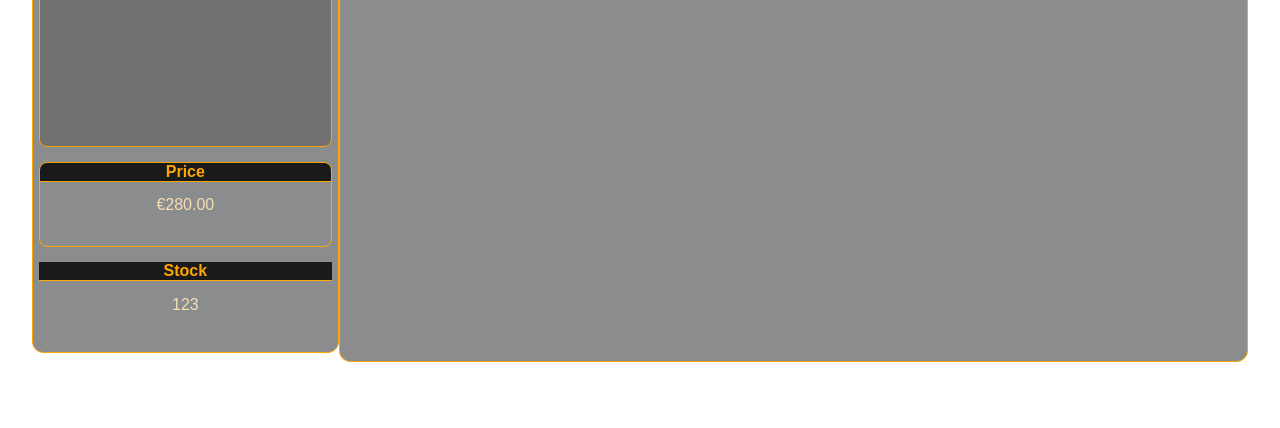
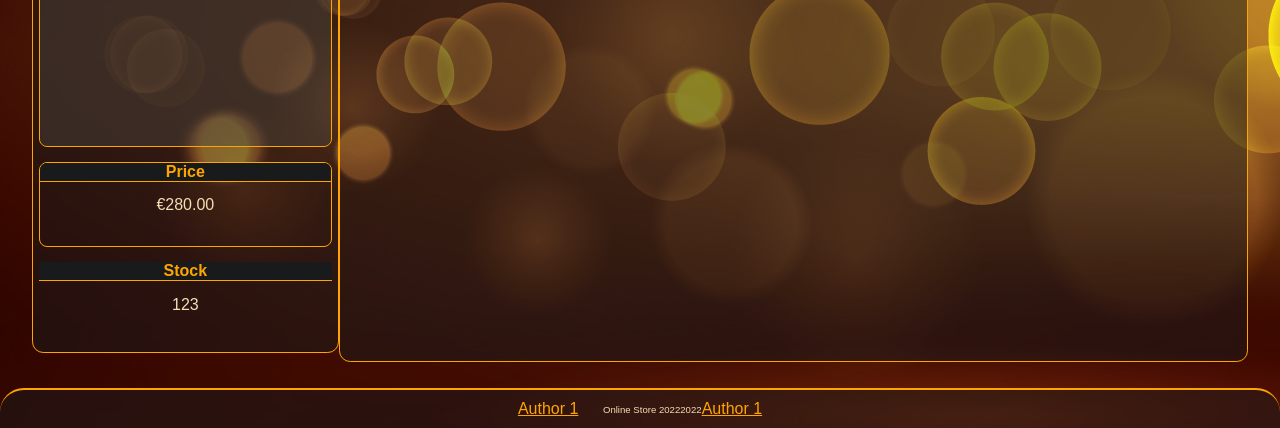
Before and after one commit to PetrAlexkulakov/Online-Store, a website built with webpack: page src/index.html in a window 1280 px wide. Shown: the part 372-800 px from the top of the page. Built offline with nearby package versions, Linux system fonts and the light colour scheme.

Commit message:
feat: add footer tp main page

```diff
--- a/src/index.html
+++ b/src/index.html
@@ -7,7 +7,7 @@
     <title>Online Store</title>
 </head>
 <body>
-    <header class="header-main">
+    <header class="header header-main">
         <div class="header__brand">
             <div class="logo">🛍</div>
             <h2 class="brand-name">Online Store</h2>
@@ -63,5 +63,12 @@
             <div class="products__items-products"></div>
         </div>
     </main>
+    <footer class="footer main-footer">
+        <a href="https://github.com/PetrAlexkulakov">Author 1</a>
+        <a href="https://rs.school/js/" class="course-logo"></a>
+        <p>Online Store 2022</p>
+        <p>2022</p>
+        <a href="https://github.com/Elena-Amelia">Author 1</a>
+    </footer>
 </body>
 </html>
--- a/src/scss/base.scss
+++ b/src/scss/base.scss
@@ -1,8 +1,9 @@
 @import './base-stuff/_variables.scss';
 @import './base-stuff/_extends';
 
-@import './main-page/header-main';
-@import './main-page/main-main';
+@import './main-page/_header-main';
+@import './main-page/_main-main';
+@import './main-page/_footer-main.scss';
 
 * {
     margin: 0;
--- /dev/null
+++ b/src/scss/main-page/_footer-main.scss
@@ -0,0 +1,17 @@
+footer{
+    display: flex;
+    align-items: center;
+    justify-content: center;
+    min-height: 5vh;
+    width: 100%;
+    background-color: $color-block-background;
+    color: $color-decoration;
+    border-top: 2px solid orange;
+    border-radius: 1.5rem 1.5rem 0 0;
+    font-size: 70%;
+    @extend %paddings-default;
+}
+.course-logo{
+    width: 2%;
+   // background-image: url('../../images/rsschool.png');
+}
--- a/src/scss/main-page/_header-main.scss
+++ b/src/scss/main-page/_header-main.scss
@@ -1,4 +1,4 @@
-.header-main{
+.header{
     display: flex;
     align-items: center;
     justify-content: space-between;
--- a/src/scss/main-page/_main-main.scss
+++ b/src/scss/main-page/_main-main.scss
@@ -1,3 +1,6 @@
+html{
+    background-image: $img-main-background;
+}
 .main-main{
     display: flex;
     justify-content: center;
```
Also changed, not shown: src/images/rsschool.png (added), src/scss/base.css, 1 other file.
